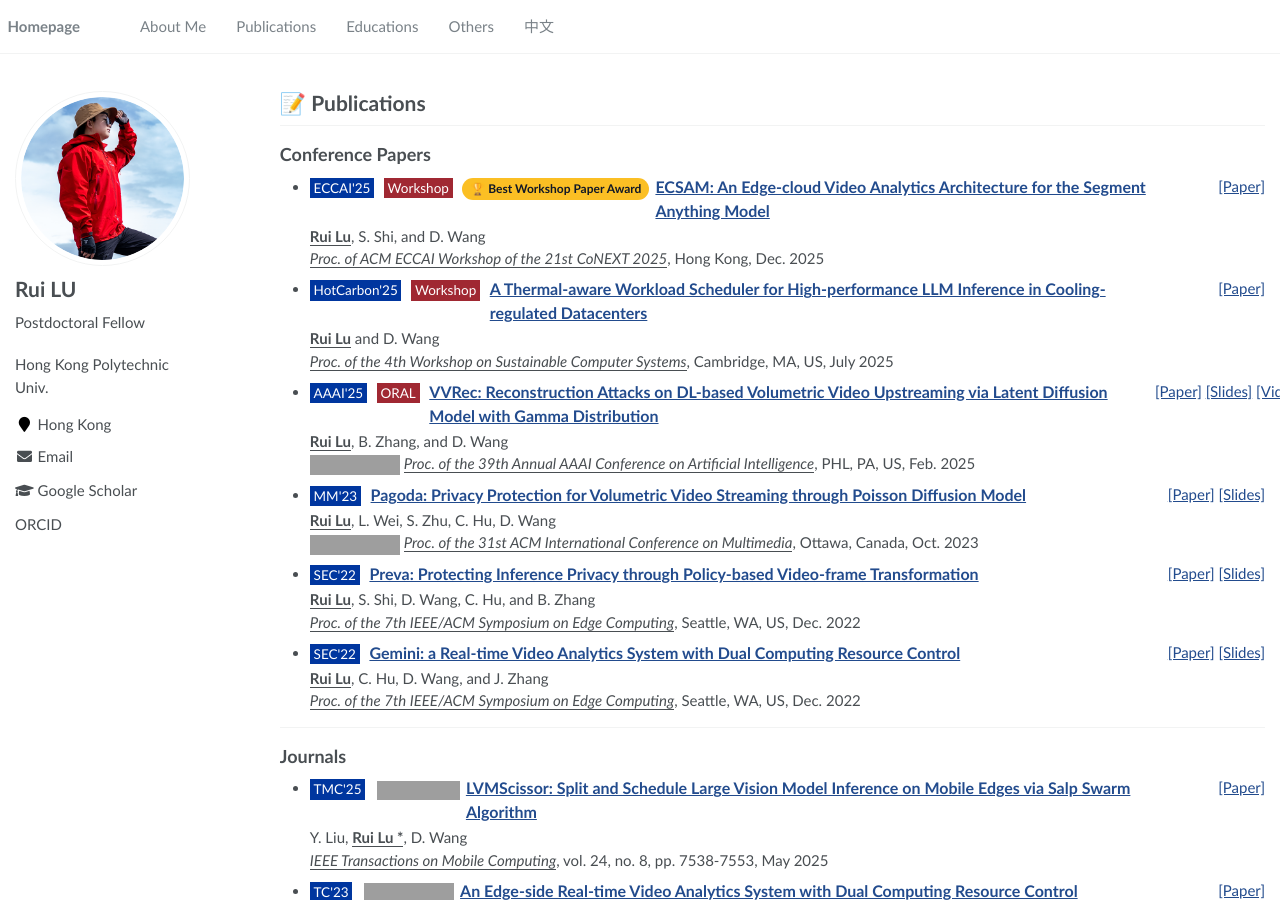
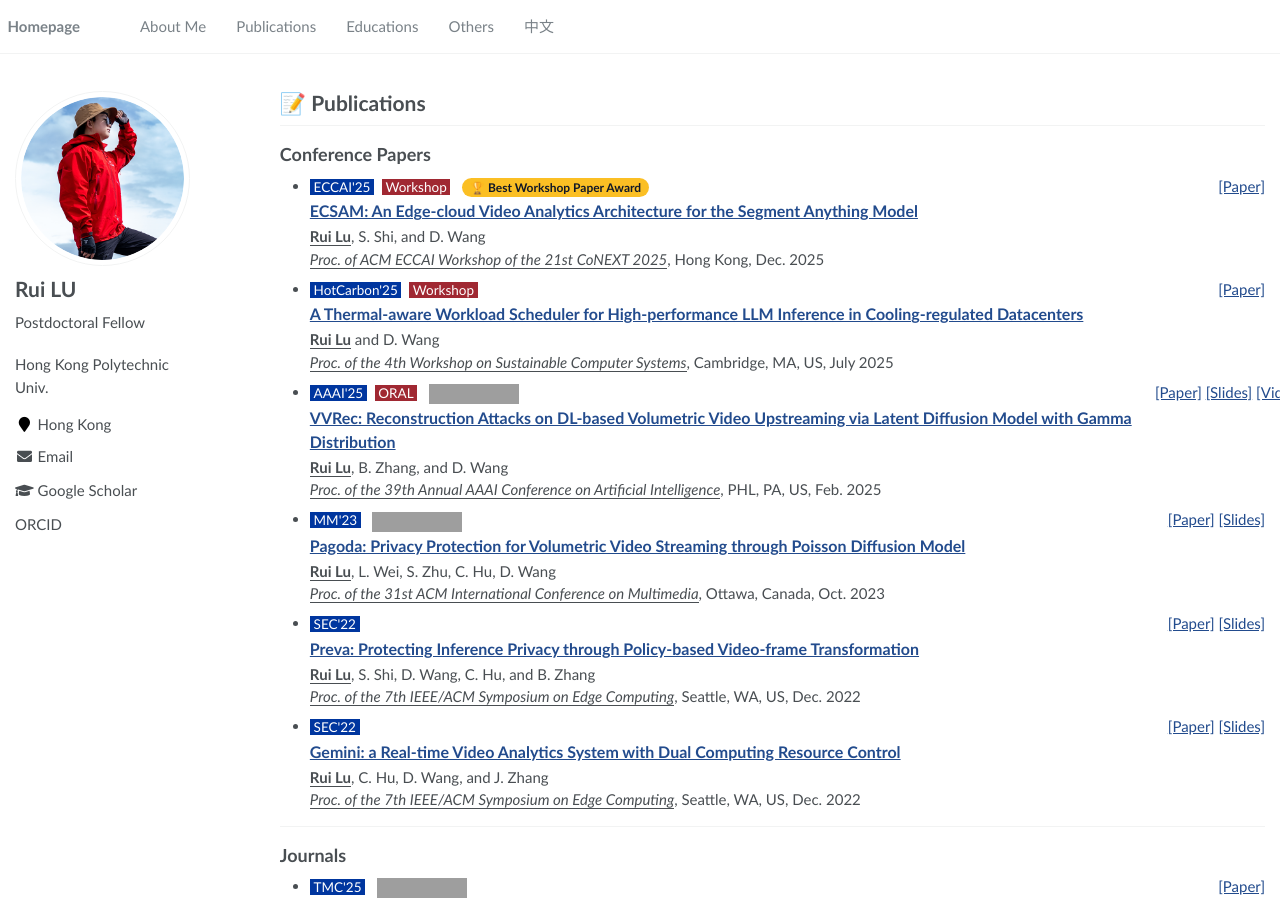
Before and after one commit to SladeLu/sladelu.github.io, a Jekyll site: the page built from _pages/includes/pub.md, in a window 1280 px wide and 900 px high. Built offline with Jekyll 4.4.1, drawn with Linux system fonts in a browser that asks for light colours; our own code applies the rules of GitHub Pages for plain Markdown files; grey boxes are pictures that could not be loaded.

Commit message:
Update pub.md

```diff
--- a/_pages/includes/pub.md
+++ b/_pages/includes/pub.md
@@ -7,7 +7,7 @@
   <div class="paper-box-image" style="flex:1; padding-right:0.5em; max-width:22.5%; min-width:100px;">
     <div style="padding-right:0.5em;">
       <div class="badge">{{ paper.abbrv }}</div>
-      <img src="{{ paper.imgurl }}" alt="preview image of {{ paper.title }}" style="width:100%; height:auto;">
+      <img src="{{ paper.imgurl }}" alt="Thumbnail for {{ paper.title }}" style="width:100%; height:auto;">
     </div>
   </div>
 
@@ -15,28 +15,32 @@
     <div style="display:flex; width:100%;">
 
       <div style="width:90%; min-width:0;">
-        <!-- tags + title in one row, but separated into flex blocks -->
-        <div style="display:flex; align-items:baseline; gap:0.4em; flex-wrap:nowrap;">
+        <!-- LINE 1: tags only -->
+        <div style="margin-bottom:2px;">
           <span class="badge2">{{ paper.abbrv }}</span>
           {% if paper.papertype %}
             <span class="typemark">{{ paper.papertype }}</span>
           {% endif %}
           {% if paper.bestpaper %}
-            <span style="background:#fbbf24; color:#111827; border-radius:999px; padding:2px 8px; font-size:0.8em; font-weight:600; white-space:nowrap;">
+            <span style="background:#fbbf24; color:#111827; border-radius:999px; padding:2px 8px; font-size:0.8em; font-weight:600; white-space:nowrap; margin-left:4px;">
               🏆 {{ paper.bestpaper }}
             </span>
           {% endif %}
-          <span style="font-size:17px; font-weight:600; min-width:0;">
-            <a href="{{ paper.paperurl }}">{{ paper.title }}</a>
-          </span>
         </div>
 
+        <!-- LINE 2: title only (allowed to wrap) -->
+        <div style="font-size:17px; font-weight:600; margin-bottom:2px;">
+          <a href="{{ paper.paperurl }}">{{ paper.title }}</a>
+        </div>
+
+        <!-- Authors + venue -->
         <div style="font-size:15px; margin-top:2px;">
           {{ paper.author }}<br>
           <u><i>Proc. of {{ paper.conference }}</i></u>, {{ paper.address }}, {{ paper.date }}
         </div>
       </div>
 
+      <!-- Right column: links -->
       <div style="width:10%; text-align:right; white-space:nowrap;">
         {% if paper.downloadurl %}
           <a href="{{ paper.downloadurl }}">[Paper]</a>
@@ -60,40 +64,40 @@
 {% include base_path %}
 
 {% for paper in site.data.pubs.conferences %}
-- <div style="display:flex; width:100%; gap:0.6em;">
+- <div style="display:flex; width:100%; align-items:flex-start; gap:0.75em;">
 
     <div style="flex:1; min-width:0;">
-      <!-- FIRST ROW: tags + title on the same line, but in separate flex items -->
-      <div style="display:flex; align-items:baseline; gap:0.4em; flex-wrap:nowrap;">
+      <!-- LINE 1: tags only -->
+      <div style="margin-bottom:2px;">
         <span class="badge2">{{ paper.abbrv }}</span>
-
         {% if paper.papertype %}
           <span class="typemark">{{ paper.papertype }}</span>
         {% endif %}
-
         {% if paper.bestpaper %}
-          <span style="background:#fbbf24; color:#111827; border-radius:999px; padding:2px 8px; font-size:0.8em; font-weight:600; white-space:nowrap;">
+          <span style="background:#fbbf24; color:#111827; border-radius:999px; padding:2px 8px; font-size:0.8em; font-weight:600; white-space:nowrap; margin-left:4px;">
             🏆 {{ paper.bestpaper }}
           </span>
         {% endif %}
-
-        <!-- Title block: this is the only part allowed to wrap -->
-        <span style="font-size:16px; font-weight:600; min-width:0;">
-          <a href="{{ paper.paperurl }}">{{ paper.title }}</a>
-        </span>
+        {% if paper.badgeurl %}
+          <span style="margin-left:4px;">
+            <img src="{{ paper.badgeurl }}" alt="ranking badge">
+          </span>
+        {% endif %}
       </div>
 
-      <!-- SECOND ROW: authors, ranking badge, venue -->
+      <!-- LINE 2: title only -->
+      <div style="font-size:16px; font-weight:600; margin-bottom:2px;">
+        <a href="{{ paper.paperurl }}">{{ paper.title }}</a>
+      </div>
+
+      <!-- Authors + venue -->
       <div style="margin-top:2px;">
         {{ paper.author }}<br>
-        {% if paper.badgeurl %}
-          <img src="{{ paper.badgeurl }}" alt="ranking badge">
-        {% endif %}
         <u><i>Proc. of {{ paper.conference }}</i></u>, {{ paper.address }}, {{ paper.date }}
       </div>
     </div>
 
-    <!-- RIGHT COLUMN: links -->
+    <!-- Right column: links -->
     <div style="width:110px; text-align:right; white-space:nowrap;">
       {% if paper.downloadurl %}
         <a href="{{ paper.downloadurl }}">[Paper]</a>
@@ -112,34 +116,39 @@
   </div>
 {% endfor %}
 
+<!-- * indicates equal contributions (co-first author). -->
+
 ***
 
 ## Journals
 
 {% for paper in site.data.pubs.journals %}
-- <div style="display:flex; width:100%; gap:0.6em;">
+- <div style="display:flex; width:100%; align-items:flex-start; gap:0.75em;">
 
     <div style="flex:1; min-width:0;">
-      <!-- FIRST ROW: journal tag + title on same line -->
-      <div style="display:flex; align-items:baseline; gap:0.4em; flex-wrap:nowrap;">
+      <!-- LINE 1: tag + optional badge -->
+      <div style="margin-bottom:2px;">
         <span class="badge2">{{ paper.abbrv }}</span>
         {% if paper.badgeurl %}
-          <span style="margin-left:2px;">
+          <span style="margin-left:4px;">
             <img src="{{ paper.badgeurl }}" alt="ranking badge">
           </span>
         {% endif %}
-        <span style="font-size:16px; font-weight:600; min-width:0;">
-          <a href="{{ paper.paperurl }}">{{ paper.title }}</a>
-        </span>
       </div>
 
-      <!-- SECOND ROW: authors + venue -->
+      <!-- LINE 2: title -->
+      <div style="font-size:16px; font-weight:600; margin-bottom:2px;">
+        <a href="{{ paper.paperurl }}">{{ paper.title }}</a>
+      </div>
+
+      <!-- Authors + journal info -->
       <div style="margin-top:2px;">
         {{ paper.author }}<br>
         <u><i>{{ paper.conference }}</i></u>, {{ paper.page }}, {{ paper.date }}
       </div>
     </div>
 
+    <!-- Right column: links -->
     <div style="width:110px; text-align:right; white-space:nowrap;">
       {% if paper.downloadurl %}
         <a href="{{ paper.downloadurl }}">[Paper]</a>
```
